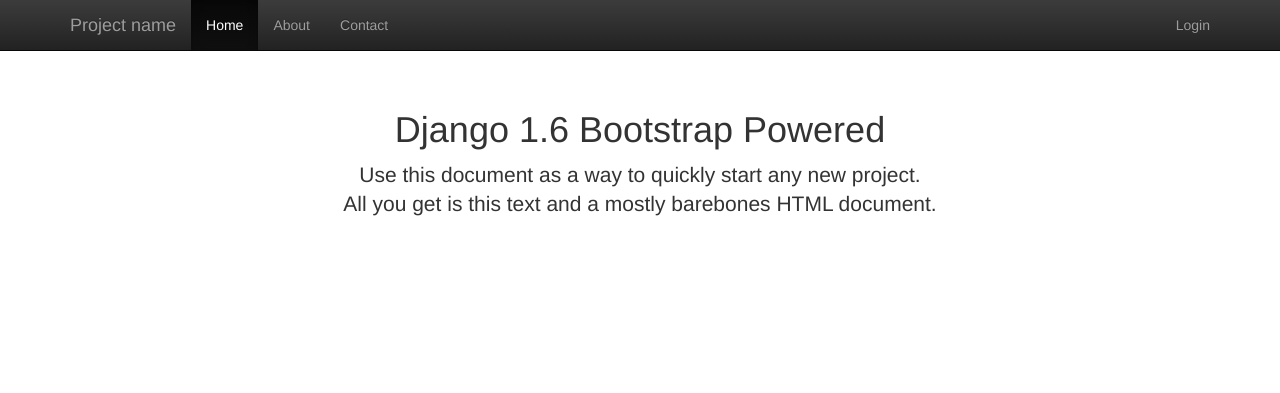
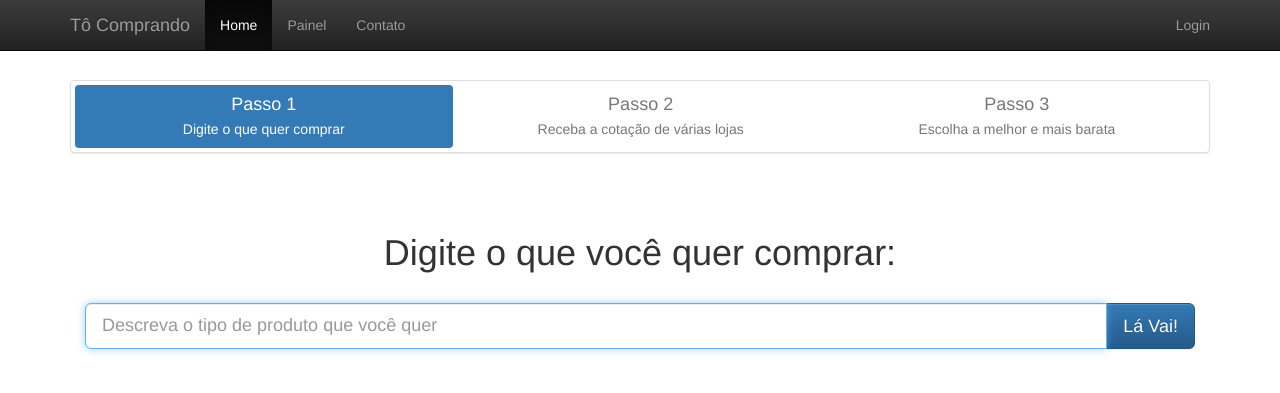
Before and after one commit to ffreitasalves/tocomprando, a Django app: page / in a window 1280 px wide. Shown: the top 393 px of the page. Run offline with Django 3.2, Linux system fonts and the light colour scheme; some libraries are stand-ins or nearby versions.

Commit message:
modificações no template

```diff
--- a/templates/base.html
+++ b/templates/base.html
@@ -38,13 +38,13 @@
             <span class="icon-bar"></span>
             <span class="icon-bar"></span>
           </button>
-          <a class="navbar-brand" href="{% url "home" %}">Project name</a>
+          <a class="navbar-brand" href="{% url "home" %}">Tô Comprando</a>
         </div>
         <div class="collapse navbar-collapse">
           <ul class="nav navbar-nav">
             <li class="active"><a href="#">Home</a></li>
-            <li><a href="#about">About</a></li>
-            <li><a href="#contact">Contact</a></li>
+            <li><a href="#about">Painel</a></li>
+            <li><a href="#contact">Contato</a></li>
           </ul>
           <ul class="nav navbar-nav navbar-right">
             {% if request.user.is_authenticated %}
--- a/templates/index.html
+++ b/templates/index.html
@@ -1,10 +1,35 @@
 {% extends "base.html" %}
 
 {% block container %}
+    <p>&nbsp;</p>
+    <div class="row">
+        <div class="col-xs-12">
+            <ul class="nav nav-pills nav-justified thumbnail">
+                <li class="active"><a href="#">
+                    <h4 class="list-group-item-heading">Passo 1</h4>
+                    <p class="list-group-item-text">Digite o que quer comprar</p>
+                </a></li>
+                <li class="disabled"><a href="#">
+                    <h4 class="list-group-item-heading">Passo 2</h4>
+                    <p class="list-group-item-text">Receba a cotação de várias lojas</p>
+                </a></li>
+                <li class="disabled"><a href="#">
+                    <h4 class="list-group-item-heading">Passo 3</h4>
+                    <p class="list-group-item-text">Escolha a melhor e mais barata</p>
+                </a></li>
+            </ul>
+        </div>
+	</div>
 
     <div class="starter-template">
-    <h1>Django 1.6 Bootstrap Powered</h1>
-    <p class="lead">Use this document as a way to quickly start any new project.<br> All you get is this text and a mostly barebones HTML document.</p>
+        <h1>Digite o que você quer comprar:</h1>
+        <br>
+        <div class="input-group">
+            <input type="text" class="form-control input-lg" placeholder="Descreva o tipo de produto que você quer" autofocus>
+            <span class="input-group-btn">
+                  <button type="submit" class="btn btn-lg btn-primary">Lá Vai!</button>
+            </span>
+        </div>
+
     </div>
-
 {% endblock %}
```
